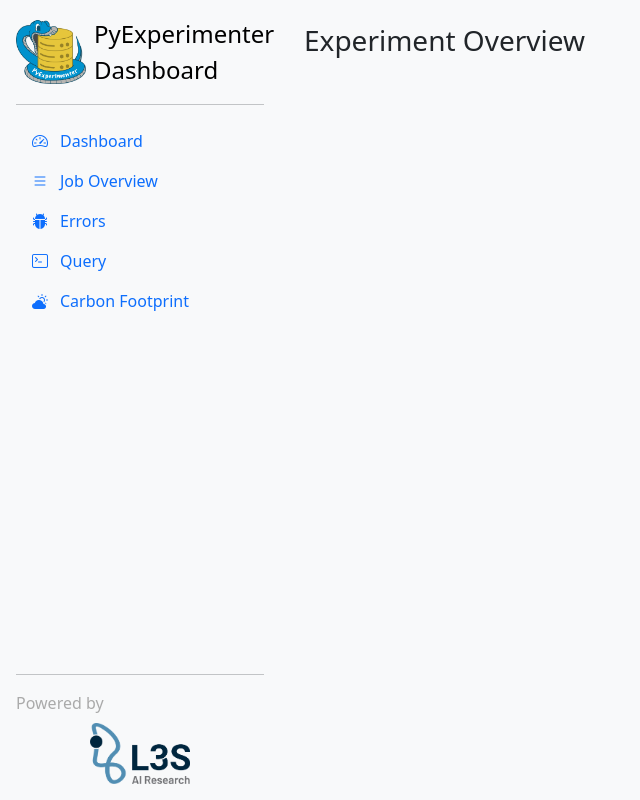
After one commit to LUH-AI/py-experimenter-dash, a FastAPI app: template py_experimenter_dash/templates/jobs.html in a window 1280 px wide. The commit adds this page. Shown: the whole page, without its empty margins (0-640 px from the left). Run offline with FastAPI, Linux system fonts and the light colour scheme; the template is opened without the code that fills it, so the values that code supplies are empty; some libraries are stand-ins or nearby versions.

Commit message:
Added joblist page.

```diff
--- a/py_experimenter_dash/asgi.py
+++ b/py_experimenter_dash/asgi.py
@@ -5,7 +5,7 @@ from fastapi import FastAPI
 from fastapi.staticfiles import StaticFiles
 from fastapi.templating import Jinja2Templates
 
-from py_experimenter_dash.routes import carbon_footprint, dashboard, error_page, query
+from py_experimenter_dash.routes import carbon_footprint, dashboard, error_page, joblist, query
 
 templates = Jinja2Templates(directory="py_experimenter_dash/templates")
 
@@ -31,3 +31,4 @@ app.include_router(dashboard.router)
 app.include_router(error_page.router)
 app.include_router(query.router)
 app.include_router(carbon_footprint.router)
+app.include_router(joblist.router)
--- a/py_experimenter_dash/templates/base.html
+++ b/py_experimenter_dash/templates/base.html
@@ -25,6 +25,12 @@
                     <a class="nav-link d-flex align-items-center gap-2 {% if active_page == 'dashboard' %}active{% endif %}" href="/">
                         <i class="bi bi-speedometer2 me-1"></i>
                         Dashboard
+                    </a>
+                </li>
+                <li class="nav-item">
+                    <a class="nav-link d-flex align-items-center gap-2 {% if active_page == 'joblist' %}active{% endif %}" href="/joblist">
+                        <i class="bi bi-list me-1"></i>
+                        Job Overview
                     </a>
                 </li>
                 <li class="nav-item">
--- /dev/null
+++ b/py_experimenter_dash/templates/jobs.html
@@ -0,0 +1,6 @@
+{% extends "base.html" %}
+{% block content %}
+
+<h3>Experiment Overview</h3>
+
+{% endblock %}
```
Also changed, not shown: py_experimenter_dash/routes/joblist.py (added, +13 -0 lines).
